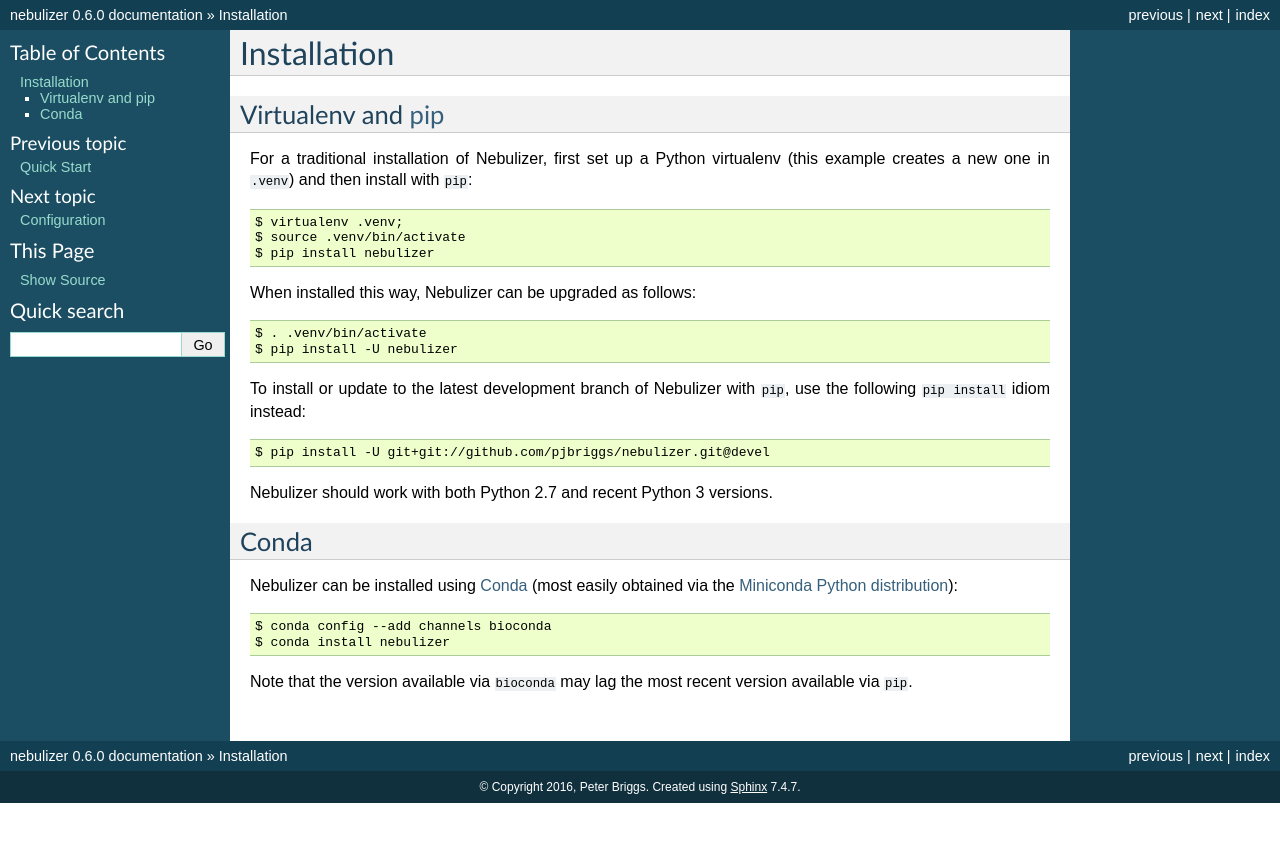
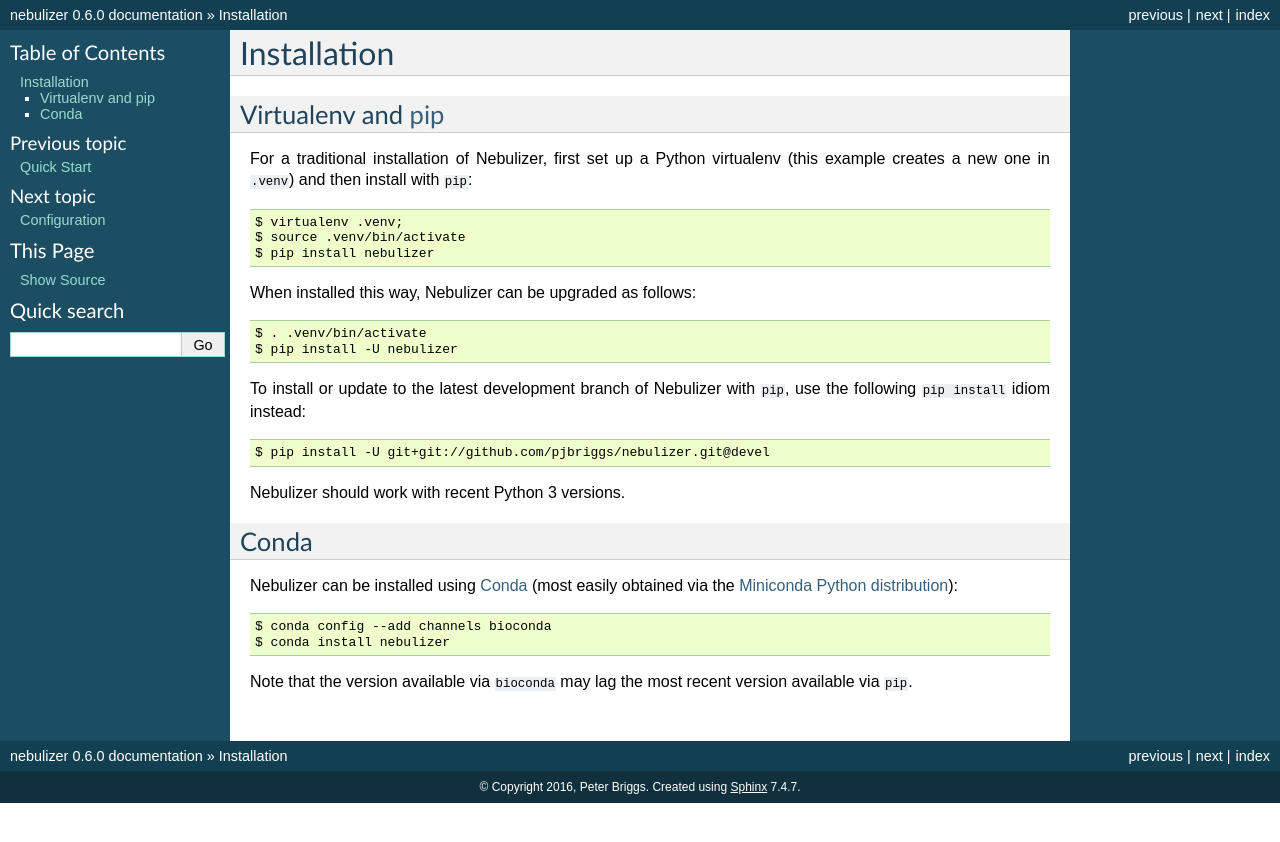
Before and after one commit to pjbriggs/nebulizer, a Sphinx documentation site: the page built from docs/installation.rst, in a window 1280 px wide. Shown: the top 842 px of the page. Built offline with Sphinx 7.4.7, drawn with Linux system fonts in a browser that asks for light colours.

Commit message:
Drop support for EOL Python 2.7

```diff
--- a/docs/installation.rst
+++ b/docs/installation.rst
@@ -29,8 +29,7 @@ with ``pip``, use the  following ``pip install`` idiom instead:
 
     $ pip install -U git+git://github.com/pjbriggs/nebulizer.git@devel
 
-Nebulizer should work with both Python 2.7 and recent Python 3
-versions.
+Nebulizer should work with recent Python 3 versions.
 
 Conda
 =====
@@ -47,4 +46,4 @@ Note that the version available via ``bioconda`` may lag the
 most recent version available via ``pip``.
 
 .. _pip: https://pip.pypa.io/
-.. _Conda: http://conda.pydata.org/docs/
+.. _Conda: https://conda.io/
--- a/setup.py
+++ b/setup.py
@@ -42,12 +42,11 @@ setup(
         "Operating System :: OS Independent",
         "Topic :: Scientific/Engineering",
         "Topic :: Scientific/Engineering :: Bio-Informatics",
-        "Programming Language :: Python :: 2",
-        "Programming Language :: Python :: 2.7",
         "Programming Language :: Python :: 3",
         'Programming Language :: Python :: 3.6',
         'Programming Language :: Python :: 3.7',
         'Programming Language :: Python :: 3.8',
+        "Programming Language :: Python :: 3 :: Only",
     ],
     include_package_data=True,
     zip_safe = False
```
Also changed, not shown: .travis.yml.
